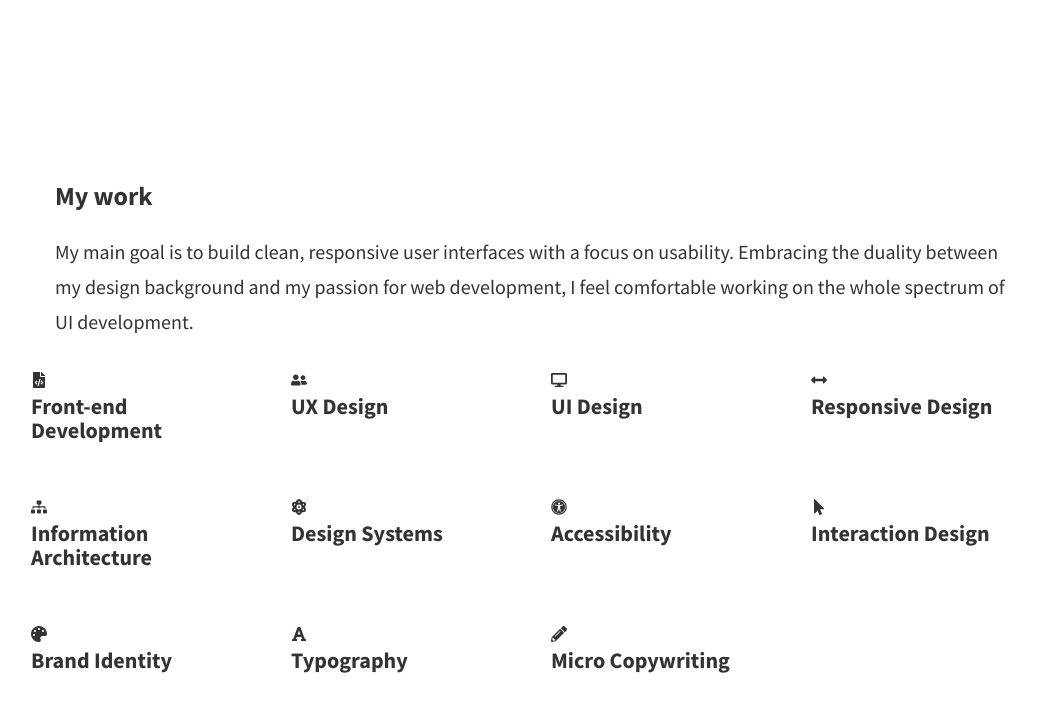
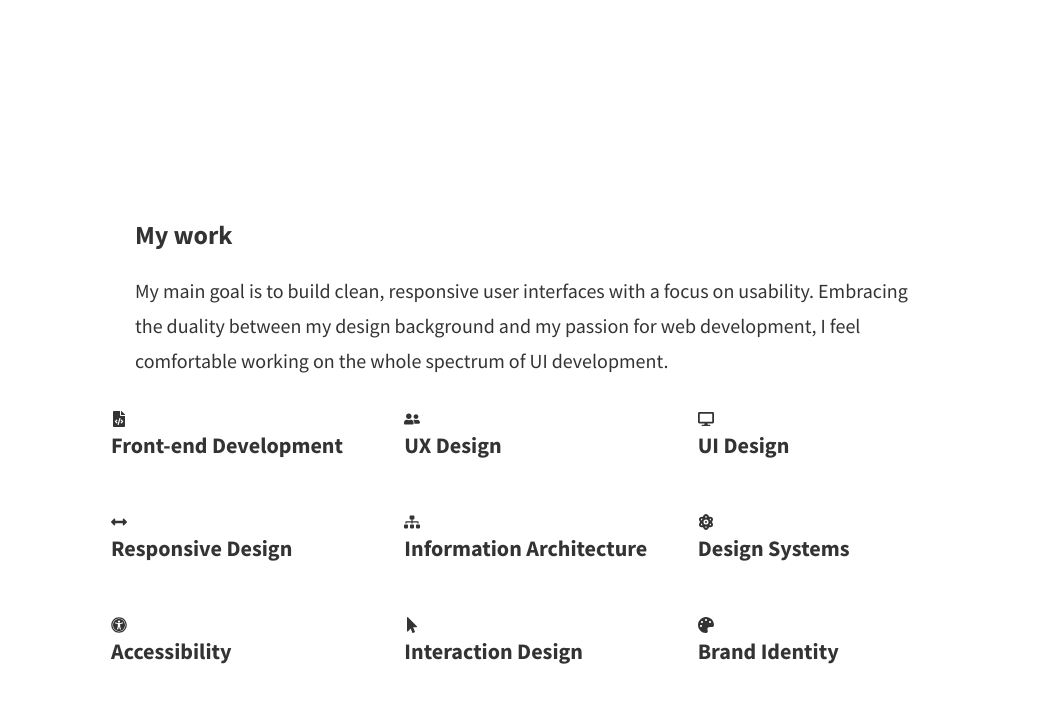
Before and after one commit to nelsonreitz/nelsonreitz.ch, a Gatsby site: page / in a window 1280 px wide. Shown: the part 303-1016 px from the top of the page, without its empty margins (105-1145 px from the left). Built offline with nearby package versions, Linux system fonts and the light colour scheme; Gatsby itself is replaced by a stand-in of ours.

Commit message:
Reduce container width

```diff
--- a/src/components/layout.css
+++ b/src/components/layout.css
@@ -1,5 +1,5 @@
 .container {
-  max-width: 960px;
+  max-width: 800px;
   margin-right: auto;
   margin-left: auto;
 }
--- a/src/components/skillList.module.css
+++ b/src/components/skillList.module.css
@@ -13,7 +13,7 @@
   padding-right: 1rem;
   padding-left: 1rem;
   margin-bottom: 2rem;
-  width: 25%;
+  width: 33.33333%;
 }
 
 .row .skill-card {
```
